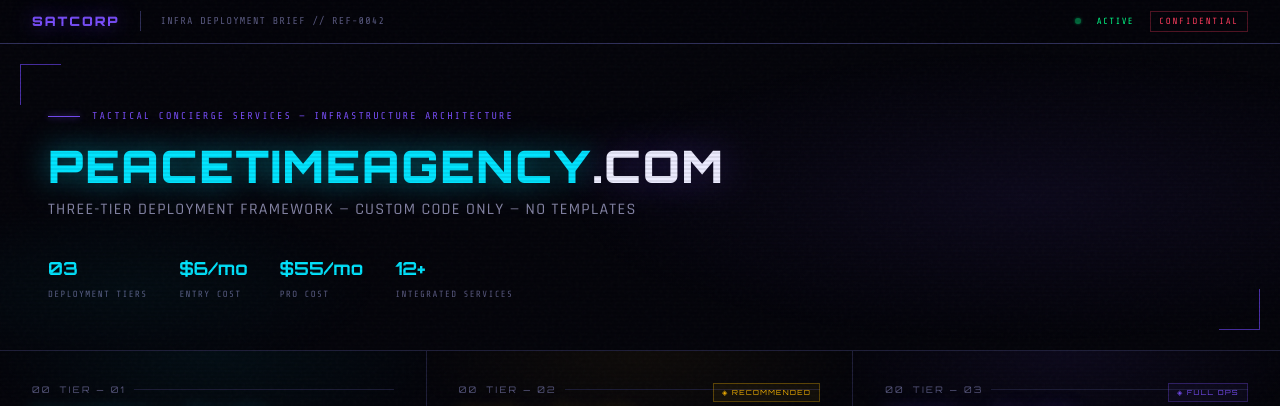
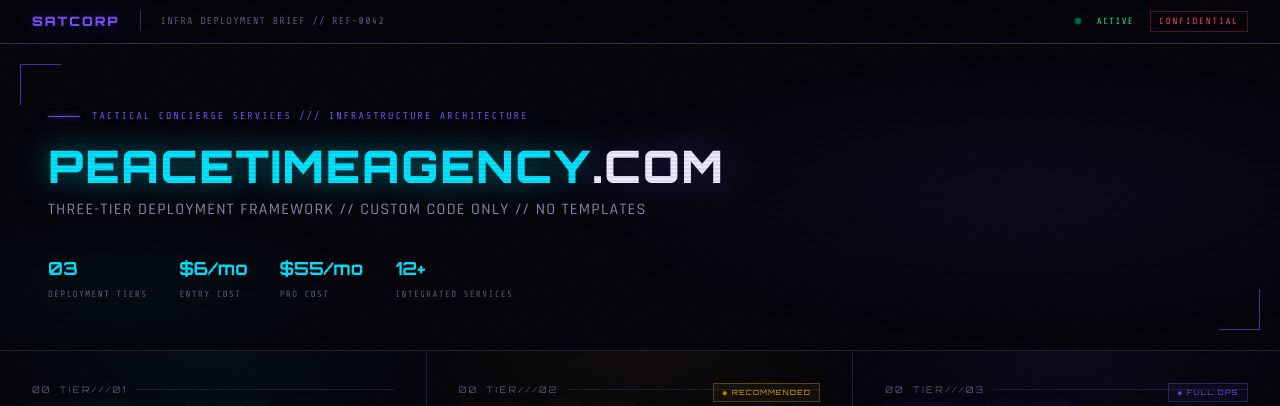
Before and after one commit to PeaceTimeAgency/ATTKPLN, a plain HTML site: page index.html in a window 1280 px wide. Shown: the top 406 px of the page. Drawn offline with nearby package versions, Linux system fonts and the light colour scheme.

Commit message:
Update index.html

```diff
--- a/index.html
+++ b/index.html
@@ -681,9 +681,9 @@ body::after {
 <!-- HEADER -->
 <div class="header">
   <div class="header-bg"></div>
-  <div class="header-meta">TACTICAL CONCIERGE SERVICES — INFRASTRUCTURE ARCHITECTURE</div>
+  <div class="header-meta">TACTICAL CONCIERGE SERVICES /// INFRASTRUCTURE ARCHITECTURE</div>
   <div class="header-title"><span class="domain">PEACETIMEAGENCY</span>.COM</div>
-  <div class="header-sub">THREE-TIER DEPLOYMENT FRAMEWORK — CUSTOM CODE ONLY — NO TEMPLATES</div>
+  <div class="header-sub">THREE-TIER DEPLOYMENT FRAMEWORK // CUSTOM CODE ONLY // NO TEMPLATES</div>
   <div class="header-stats">
     <div class="hstat">
       <div class="hstat-val">03</div>
@@ -711,7 +711,7 @@ body::after {
   <div class="tier t1">
     <div class="tier-glow"></div>
     <div class="tier-head">
-      <div class="tier-index"><span class="lnum">00</span>TIER — 01</div>
+      <div class="tier-index"><span class="lnum">00</span>TIER///01</div>
       <div class="tier-rank">ENTRY LEVEL</div>
       <div class="tier-tagline">Launch fast. Minimal code. Minimal overhead.</div>
       <div class="tier-cost-row">
@@ -791,7 +791,7 @@ body::after {
     <div class="tier-glow"></div>
     <div class="tier-head">
       <div class="recommended-badge">◈ RECOMMENDED</div>
-      <div class="tier-index"><span class="lnum">00</span>TIER — 02</div>
+      <div class="tier-index"><span class="lnum">00</span>TIER///02</div>
       <div class="tier-rank">MID LEVEL</div>
       <div class="tier-tagline">Orchestrated free tiers. Full agency ops.</div>
       <div class="tier-cost-row">
@@ -875,7 +875,7 @@ body::after {
     <div class="tier-glow"></div>
     <div class="tier-head">
       <div class="pro-badge">◈ FULL OPS</div>
-      <div class="tier-index"><span class="lnum">00</span>TIER — 03</div>
+      <div class="tier-index"><span class="lnum">00</span>TIER///03</div>
       <div class="tier-rank">PRO LEVEL</div>
       <div class="tier-tagline">Production-grade. Paid where it counts.</div>
       <div class="tier-cost-row">
```
